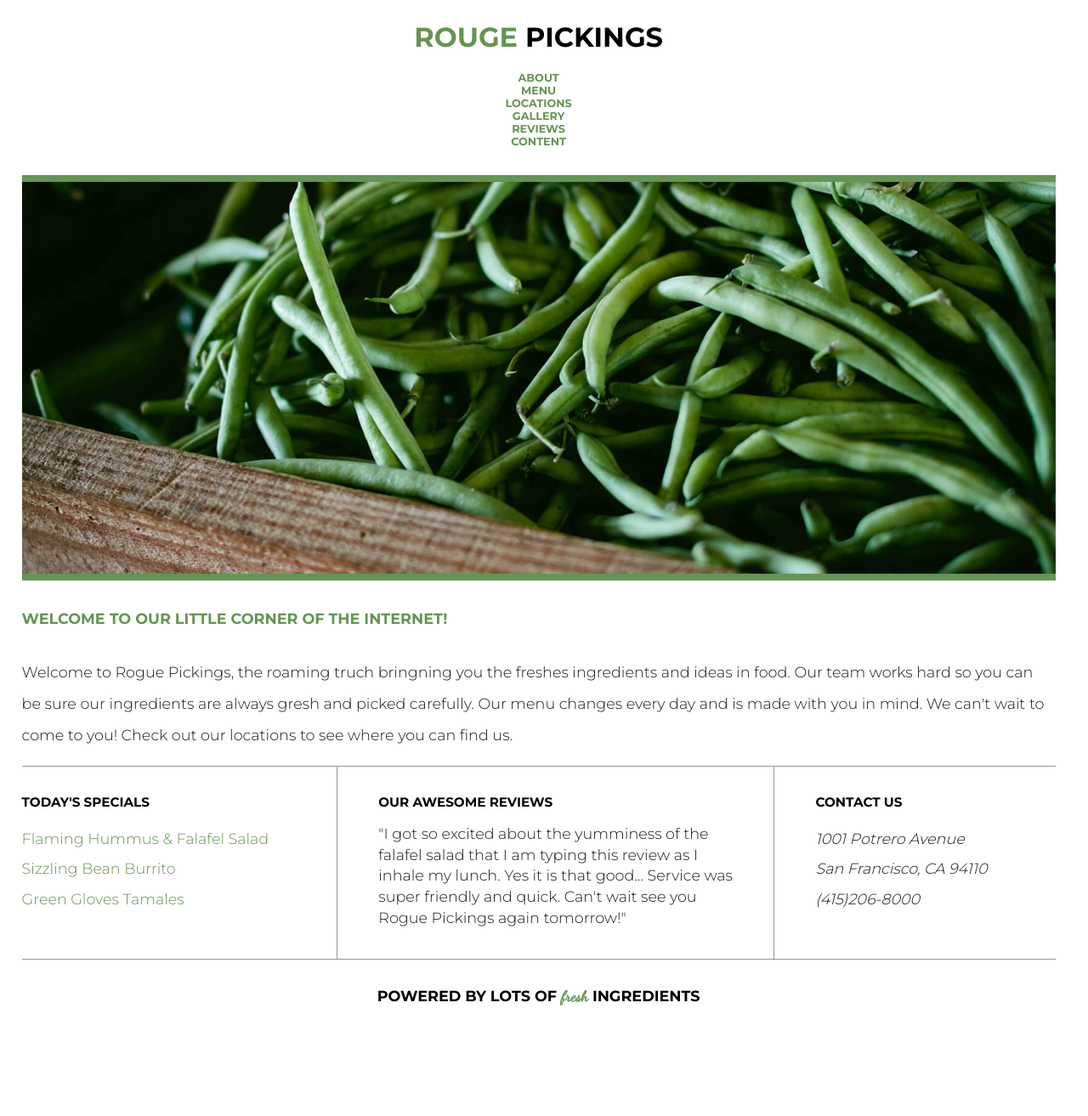
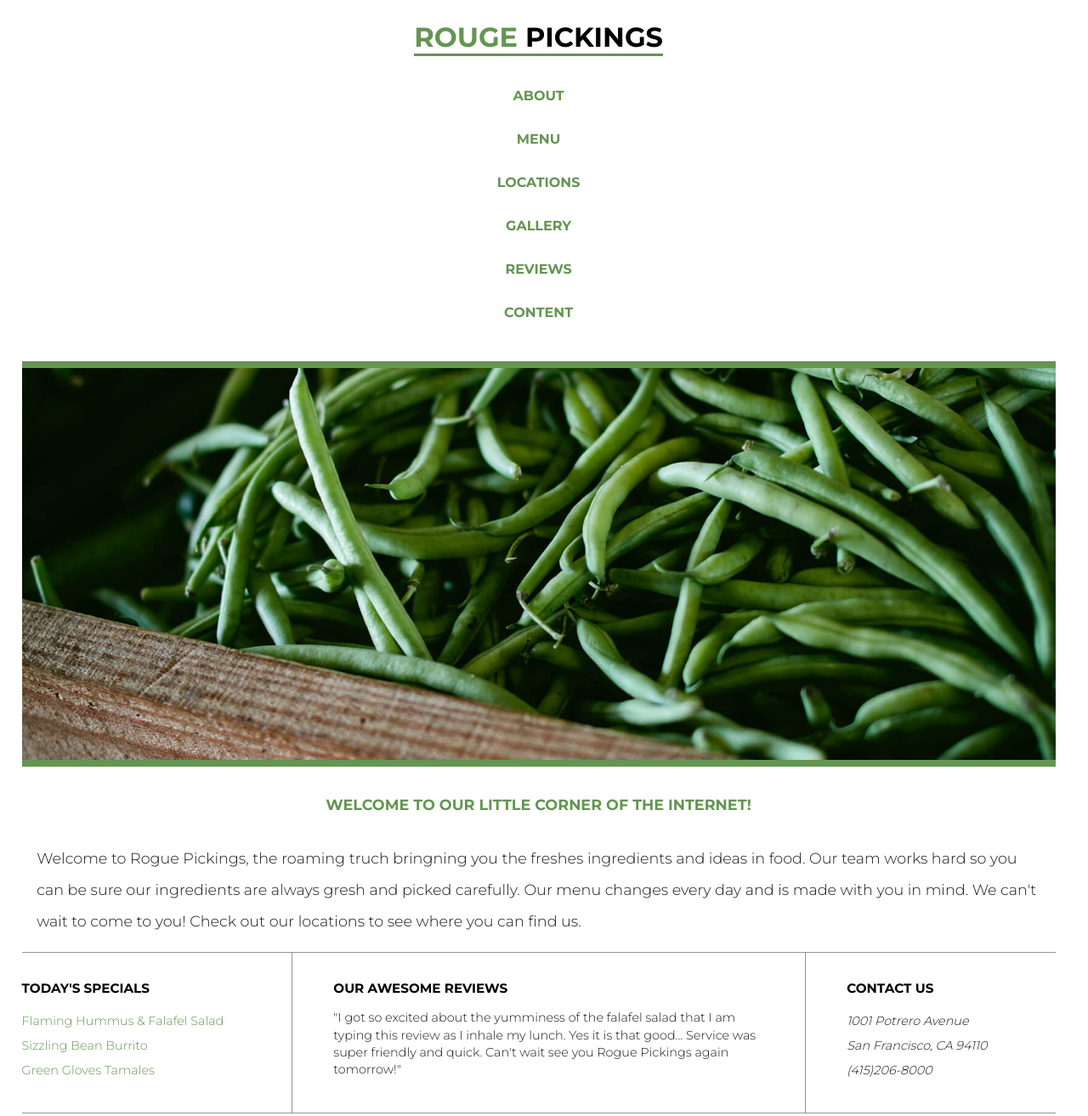
Before and after one commit to sadiejay/website-rouge, a plain HTML site: page index.html in a window 1280 px wide. Shown: the part 39-1352 px from the top of the page at 85% size. Before the commit the page ends 1254 px from the top, so only its background shows below. Drawn offline with Linux system fonts and the light colour scheme.

Commit message:
Adds various mobile first styling

```diff
--- a/css/main.css
+++ b/css/main.css
@@ -65,6 +65,27 @@ h2 {
 }
 
 
+/**** MOBILE FIRST ADJUSTMENTS ***/
+body, .container, header, .full-width, .half-width, main, footer {
+	display: flex;
+	flex-flow: column wrap;
+	justify-content: center;
+	align-items: center;
+}
+
+h1{
+	border-bottom: .1em solid #649552;
+}
+
+
+.img-gb img {
+	width: 100%;
+}
+
+nav ul li {
+	margin: 1em;
+}
+
 /****** HEADER ******/
 
 
@@ -75,7 +96,7 @@ span {
 
 nav {
 	width: 35%;
-	font-size: 1vw;
+	font-size: 1em;
 
 }
 
@@ -91,6 +112,11 @@ nav ul li a {
 	text-decoration: none;
 	text-transform: uppercase;
 	font-weight: 800;
+	margin: 1em;
+}
+
+.full-width {
+	width: 100%;
 }
 
 .full-width p, #about, .img-gb {
@@ -104,20 +130,24 @@ nav ul li a {
 .full-width p {
 	font-weight: 300;
 	color: #191919;
-	font-size: 1.1rem;
-    line-height: 2.3rem;
+	font-size: .9em;
+    line-height: 2.5em;
 }
 
 .img-gb {
 	height: auto;
-    border: .5em solid #649552;
-    border-width: .5em 0;
+    border: .3em solid #649552;
+    border-width: .3em 0;
     object-fit: cover;
 
 }
 
 img {
 	width: 100%;
+}
+
+.welcome {
+	padding: 0 1em;
 }
 
 /******** Main  ********/
@@ -131,24 +161,22 @@ main {
 }
 
 section {
-	border: solid #949494;
-	border-width: .1em 0;
-	padding: 2rem 3rem 2.2rem;
+	padding: 1em 1em 1.2em;
 }
 
 section p, section ul, section address {
 	color: #191919;
 	font-weight: 300;
-	font-size: 1.1rem;
+	font-size: .9em;
 }
 
 section h3 {
-	margin-bottom: 1rem;
-	font-size: .95rem;
+	margin-bottom: 1em;
+	font-size: .95em;
 }
 
 #menu, #content {
-	padding-right: 5rem;
+	padding-right: 1em;
 }
 
 #menu {
@@ -162,8 +190,8 @@ section h3 {
 
 #reviews {
 	flex: 1;
-	border-right: .1em solid #949494;
-	border-left: .1em solid #949494;
+	border-top: .1em solid #949494;
+    border-bottom: .1em solid #949494;
 }
 
 #reviews p {
@@ -183,6 +211,10 @@ footer {
     margin: 2rem;
 }
 
+footer h2 {
+	text-align: center;
+}
+
 footer span {
 	color: #649552;
 	font-family: 'Dancing Script';
@@ -197,6 +229,37 @@ footer span {
 
 @media (min-width: 1200px) {
 
+ section {
+	border: solid #949494;
+	border-width: .1em 0;
+	padding: 2em 3em 2.2em;
+	}
+
+	#menu, #content {
+	padding-right: 5rem;
+	}
+
+	.img-gb {
+	height: auto;
+    border: .5em solid #649552;
+    border-width: .5em 0;
+    object-fit: cover;
+
+}
+
+	.full-width p {
+	font-weight: 300;
+	color: #191919;
+	font-size: 1.1rem;
+    line-height: 2.3rem;
+	}
+
+	#reviews {
+	flex: 1;
+	border-right: .1em solid #949494;
+	border-left: .1em solid #949494;
+	}
+
 }
 
 @media print,
--- a/index.html
+++ b/index.html
@@ -54,9 +54,9 @@
 					<!-- not sure where the img will go or how to get it like this usinig flexbox for the nav portion -->
 
 					<img class="img-gb" src="img/gb.png" alt="green beans on butcher block">
-					<h2 id="about">Welcome to our little corner of the internet!</h2>
+					<h2 id="about" class="welcome">Welcome to our little corner of the internet!</h2>
 
-					<p>Welcome to Rogue Pickings, the roaming truch bringning you the freshes ingredients and ideas in food. Our team works hard so you can be sure our ingredients are always gresh and picked carefully. Our menu  changes every day and is made with you in mind. We can't wait to come to you! Check out our locations to see where you can find us.</p>
+					<p class="welcome">Welcome to Rogue Pickings, the roaming truch bringning you the freshes ingredients and ideas in food. Our team works hard so you can be sure our ingredients are always gresh and picked carefully. Our menu  changes every day and is made with you in mind. We can't wait to come to you! Check out our locations to see where you can find us.</p>
 
 				</div>
 			</header>
```
